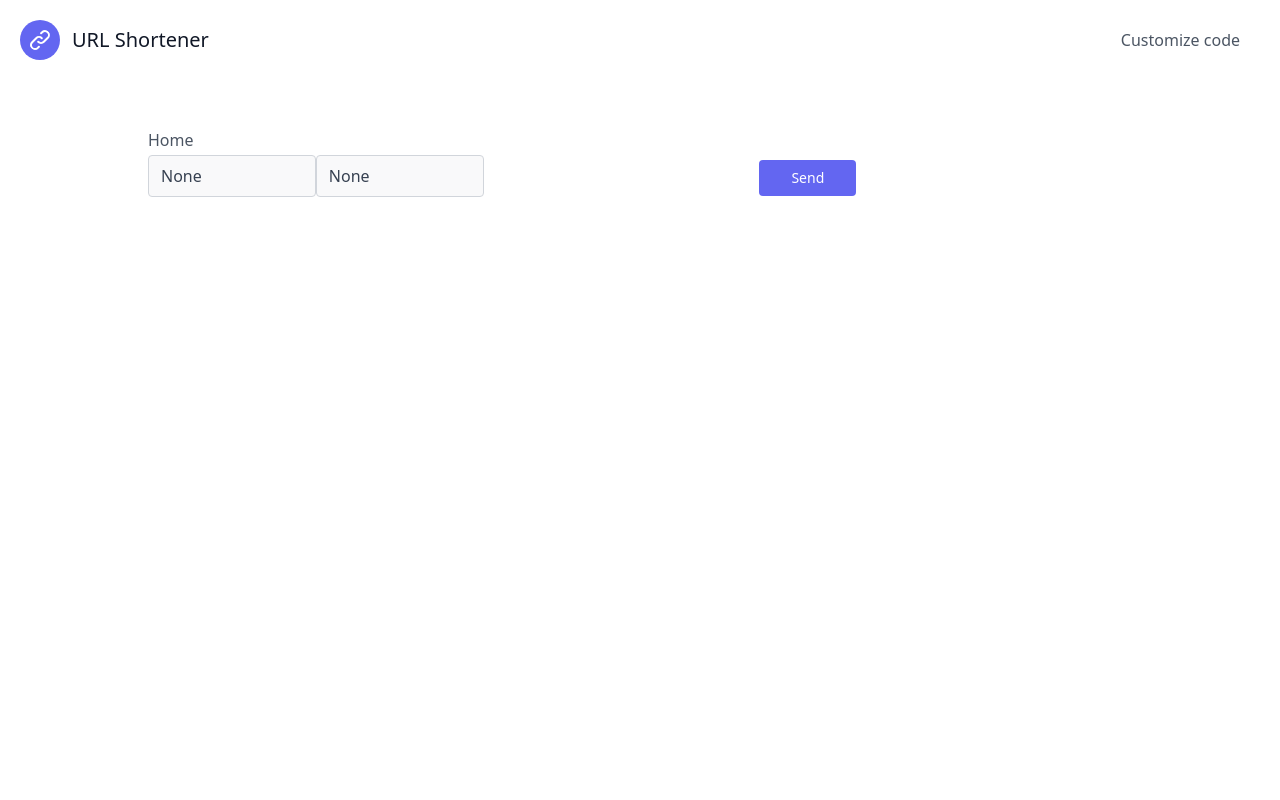
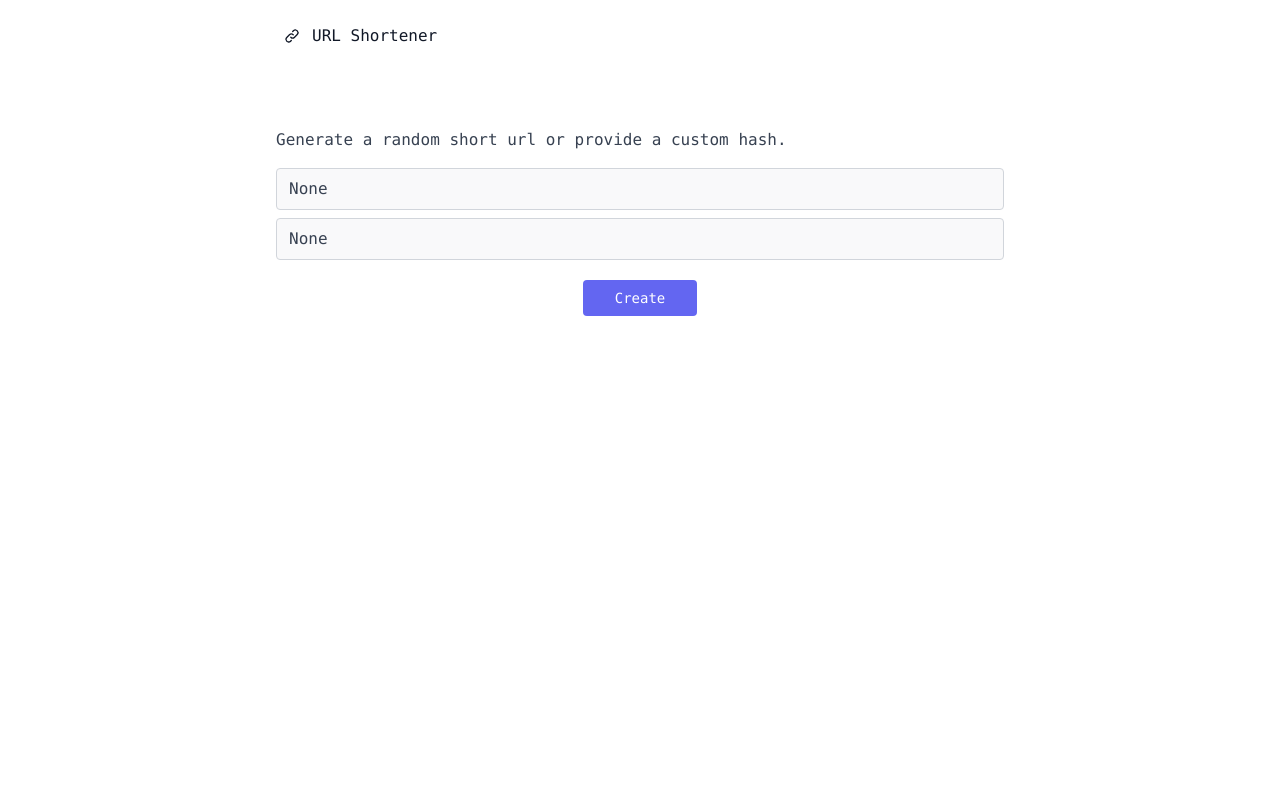
Before and after one commit to guilleijo/url-shortener, a Django app: template templates/home.html in a window 1280 px wide. Run offline with Django 3.2, Linux system fonts and the light colour scheme; the template is opened without the code that fills it: values that come from a table or form of the project are taken from there, others are empty.

Commit message:
Style fixes

```diff
--- /dev/null
+++ b/core/constants.py
@@ -0,0 +1,2 @@
+ALREADY_USED_MESSAGE = 'Hash already in use.'
+NOT_FOUND_MESSAGE = 'URL Not Found. Check your code or create a new one.'
--- a/templates/base.html
+++ b/templates/base.html
@@ -11,7 +11,7 @@
     <link rel="icon" href="{% static 'images/logo.svg' %}">
 </head>
 <body>
-    <div class="flex flex-col h-screen mx-auto">
+    <div class="flex flex-col h-screen mx-auto font-mono bg-white w-4/5 lg:w-3/5">
         {% include 'navbar.html' %}
         {% block content %}
         {% endblock content %}
--- a/templates/home.html
+++ b/templates/home.html
@@ -2,33 +2,69 @@
 {% load static %}
 
 {% block content %}
-<div class="flex flex-col container px-5 py-12 mx-auto flex flex-wrap w-4/5 text-gray-600 body-font">
-    <div>{{error}}</div>
-    <div>Home</div>
+<div class="flex flex-col container px-5 py-10 space-y-4 mx-auto flex flex-wrap text-gray-700">
 
-    <div>
-        <form method="post">
+    {% if messages %}
+    <div class="text-sm text-center bg-red-50 rounded-2xl px-4 py-2">
+        {% for message in messages %}
+        <div>{{ message }}</div>
+        {% endfor %}
+    </div>
+    {% endif %}
+
+    <div class="pt-4">Generate a random short url or provide a custom hash.</div>
+
+    <form method="post" class="flex flex-col justify-between">
         {% csrf_token %}
         {{ form.non_field_errors }}
-            <div class="flex flex-row flex-wrap -m-2">
 
-            <div class="flex p-2 w-full items-center">
-                <div class="">
-                    <input placeholder="URL" value="{{ form.url.value }}" required type="text" id="url" name="url" class="mb-1 w-full bg-gray-100 bg-opacity-50 rounded border border-gray-300 focus:border-indigo-500 focus:bg-white focus:ring-2 focus:ring-indigo-200 text-base outline-none text-gray-700 py-1 px-3 leading-8 transition-colors duration-200 ease-in-out">
+        <div class="flex flex-col w-full space-y-2">
+            <div class="w-full space-y-4">
+                <input
+                    required
+                    placeholder="URL"
+                    value="{{ form.url.value }}"
+                    type="text" id="url"
+                    name="url"
+                    class="w-full bg-gray-100 bg-opacity-50 rounded border border-gray-300 focus:border-indigo-500 focus:bg-white focus:ring-2 focus:ring-indigo-200 outline-none py-1 px-3 leading-8 transition-colors duration-200 ease-in-out"
+                >
                 <span class="text-xs text-red-400">{{ form.url.errors }}</span>
             </div>
-                <div class="">
-                    <input minlength="10" maxlength="10" placeholder="Hash" value="{{ form.hashed_url.value }}" type="text" id="hashed_url" name="hashed_url" class="mb-1 w-full bg-gray-100 bg-opacity-50 rounded border border-gray-300 focus:border-indigo-500 focus:bg-white focus:ring-2 focus:ring-indigo-200 text-base outline-none text-gray-700 py-1 px-3 leading-8 transition-colors duration-200 ease-in-out">
+            <div class="w-full">
+                <input
+                    maxlength="10"
+                    placeholder="Hash (optional)"
+                    value="{{ form.hashed_url.value }}"
+                    type="text" id="hashed_url" name="hashed_url"
+                    class="flex-1 mb-1 w-full bg-gray-100 bg-opacity-50 rounded border border-gray-300 focus:border-indigo-500 focus:bg-white focus:ring-2 focus:ring-indigo-200 text-base outline-none py-1 px-3 leading-8 transition-colors duration-200 ease-in-out"
+                >
                 <span class="text-xs text-red-400">{{ form.hashed_url.errors }}</span>
             </div>
-                <div class="p-2 w-full">
-                    <button type="submit" class="flex mx-auto text-white bg-indigo-500 border-0 py-2 px-8 focus:outline-none hover:bg-indigo-600 rounded text-sm">Send</button>
+        </div>
+        <button
+            type="submit"
+            class="flex mx-auto mt-4 text-white bg-indigo-500 border-0 py-2 px-8 focus:outline-none hover:bg-indigo-600 rounded text-sm">
+                Create
+        </button>
+    </form>
+
+    {% if short_url %}
+    <div class="flex flex-col md:flex-row justify-between items-center py-4 space-x-2 rounded-lg  p-2 bg-white">
+        <input class="flex-1 bg-gray-100 p-1 rounded shadow-2xl border" id="shortUrl" value="{{short_url}}" type='text' readonly/>
+        <div class="flex mt-4 md:mt-0 space-x-2">
+            <button class="border px-2 py-1 rounded" onclick="copyText()">Copy</button>
+            <a class="border px-2 py-1 rounded" target="blank" href="{{short_url}}">Go to page</a>
         </div>
     </div>
-
-        </form>
+    {% endif %}
 </div>
 
-    <a target="blank" href="{{short_url}}">{{short_url}}</a>
-</div>
+<script>
+    function copyText() {
+      var copyText = document.getElementById("shortUrl");
+      copyText.select();
+      copyText.setSelectionRange(0, 99999);
+      document.execCommand("copy");
+    }
+</script>
 {% endblock content %}
--- a/templates/navbar.html
+++ b/templates/navbar.html
@@ -1,13 +1,10 @@
 <header class="text-gray-600 body-font">
     <div class="container mx-auto flex flex-wrap p-5 flex-row items-center">
-      <a class="flex title-font font-medium items-center text-gray-900 mb-4 md:mb-0">
-        <svg xmlns="http://www.w3.org/2000/svg" fill="none" stroke="currentColor" stroke-linecap="round" stroke-linejoin="round" stroke-width="2" class="w-10 h-10 text-white p-2 bg-indigo-500 rounded-full" viewBox="0 0 24 24">
+      <a href="{% url 'home_page' %}" class="flex title-font font-medium items-center text-gray-900 mb-4 md:mb-0">
+        <svg xmlns="http://www.w3.org/2000/svg" fill="none" stroke="currentColor" stroke-linecap="round" stroke-linejoin="round" stroke-width="2" class="w-8 h-8 p-2 rounded-full" viewBox="0 0 24 24">
             <path stroke-linecap="round" stroke-linejoin="round" stroke-width="2" d="M13.828 10.172a4 4 0 00-5.656 0l-4 4a4 4 0 105.656 5.656l1.102-1.101m-.758-4.899a4 4 0 005.656 0l4-4a4 4 0 00-5.656-5.656l-1.1 1.1" />
         </svg>
-        <span class="ml-3 text-xl">URL Shortener</span>
+        <span class="ml-1 text-md">URL Shortener</span>
       </a>
-      <nav class="ml-auto flex flex-wrap items-center text-base justify-center">
-        <a class="mr-5 hover:text-gray-900">Customize code</a>
-      </nav>
     </div>
   </header>
```
Also changed, not shown: core/views.py (+7 -4 lines). Lines whose indentation alone changed are shown as unchanged.
